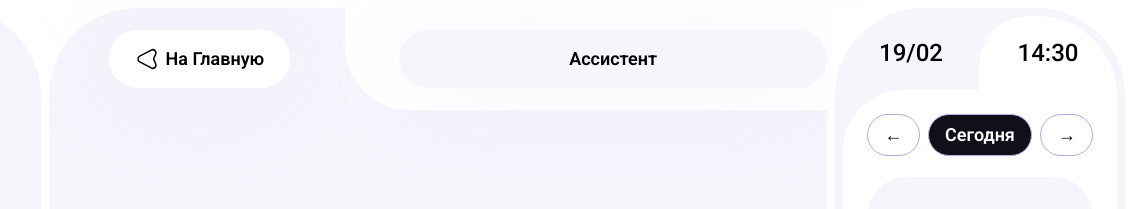
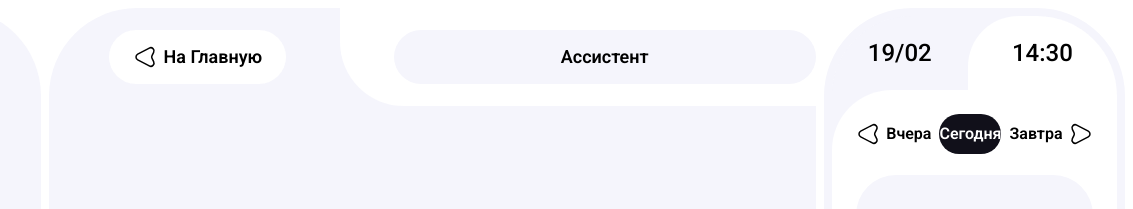
Before and after one commit to dreamsoundx/diploma, a plain HTML site: page index.html in a window 1280 px wide. Shown: the top 209 px of the page, 147-1280 px from the left. Drawn offline with Linux system fonts and the light colour scheme.

Commit message:
feat: add aside buttons arrows

```diff
--- a/css/style.scss
+++ b/css/style.scss
@@ -281,15 +281,17 @@ body {
     font-weight: 600;
     font-size: 18px;
     color: #000;
-    box-shadow: 0 4px 100px 0 rgba(218, 220, 245, 0.3);
+    // box-shadow: 0 4px 100px 0 rgba(218, 220, 245, 0.3);
+
     background-color: #fff;
     text-align: center;
-    border: 2px solid transparent;
+    // border: 2px solid transparent;
     &:hover {
       transition: all 0.3s ease;
-      background-color: #9bc6f8;
+      background-color: #b1d1f7;
       color: #ffffff;
-      border: 2px solid #ffffff;
+      // border: 2px solid rgba(248, 248, 130, 0.938);
+      filter: drop-shadow(0 4px 4px rgba(0, 0, 0, 0.25));
     }
 
     // .home__button_menu
@@ -303,11 +305,11 @@ body {
         min-width: 24px;
         height: 24px;
         content: "";
-        background: url("../assets/arrow.svg") 0 0 no-repeat;
+        background: url("../assets/direct-left.svg") 0 0 no-repeat;
       }
       &:hover::before {
         transition: all 0.3s ease;
-        background: url("../assets/arrow2.svg") 0 0 no-repeat;
+        background: url("../assets/direct-left2.svg") 0 0 no-repeat;
       }
     }
 
@@ -399,21 +401,35 @@ body {
     justify-content: center;
     align-items: center;
     font-weight: 600;
-    font-size: 18px;
+    font-size: 16px;
     color: #000;
-    border: 1px solid #aab0e1;
     border-radius: 123px;
     text-align: center;
+
     &:hover {
       transition: all 0.3s ease;
-      background-color: #9bc6f8;
-      border: 1px solid #9bc6f8;
+      background-color: #b1d1f7;
+      filter: drop-shadow(0 2px 2px rgba(0, 0, 0, 0.25));
     }
-    // .top-aside__button_right
+    // .top-aside__button_left
 
-    &_right {
+    &_left {
+      display: flex;
+      align-items: center;
+      column-gap: 6.5px;
       &:hover {
         color: #ffffff;
+      }
+      &::before {
+        flex: 0 0 24px;
+        min-width: 24px;
+        height: 24px;
+        content: "";
+        background: url("../assets/direct-left.svg") 0 0 no-repeat;
+      }
+      &:hover::before {
+        transition: all 0.3s ease;
+        background: url("../assets/direct-left2.svg") 0 0 no-repeat;
       }
     }
 
@@ -424,11 +440,25 @@ body {
       color: #ffffff;
     }
 
-    // .top-aside__button_left
+    // .top-aside__button_right
 
-    &_left {
+    &_right {
+      display: flex;
+      align-items: center;
+      column-gap: 6.5px;
       &:hover {
         color: #ffffff;
+      }
+      &::after {
+        flex: 0 0 24px;
+        min-width: 24px;
+        height: 24px;
+        content: "";
+        background: url("../assets/direct-right.svg") 0 0 no-repeat;
+      }
+      &:hover::after {
+        transition: all 0.3s ease;
+        background: url("../assets/direct-right2.svg") 0 0 no-repeat;
       }
     }
   }
--- a/index.html
+++ b/index.html
@@ -169,14 +169,14 @@
                 </div>
                 <div class="top-aside__body">
                   <div class="top-aside__buttons">
-                    <button class="top-aside__button top-aside__button_right">
-                      ←
+                    <button class="top-aside__button top-aside__button_left">
+                      Вчера
                     </button>
                     <button class="top-aside__button top-aside__button_middle">
                       Сегодня
                     </button>
-                    <button class="top-aside__button top-aside__button_left">
-                      →
+                    <button class="top-aside__button top-aside__button_right">
+                      Завтра
                     </button>
                   </div>
                   <div class="top-aside__items">
```
Also changed, not shown: assets/direct-left.svg (renamed from assets/arrow.svg), assets/direct-left2.svg (renamed from assets/arrow2.svg), assets/direct-right.svg (added), assets/direct-right2.svg (added), css/style.css.
